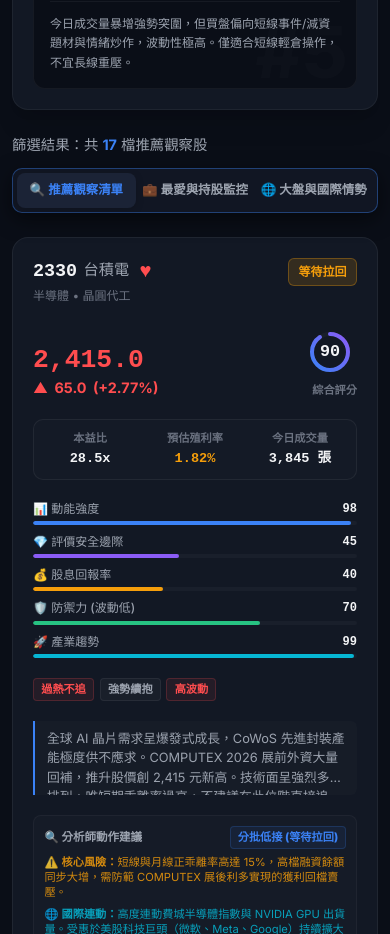
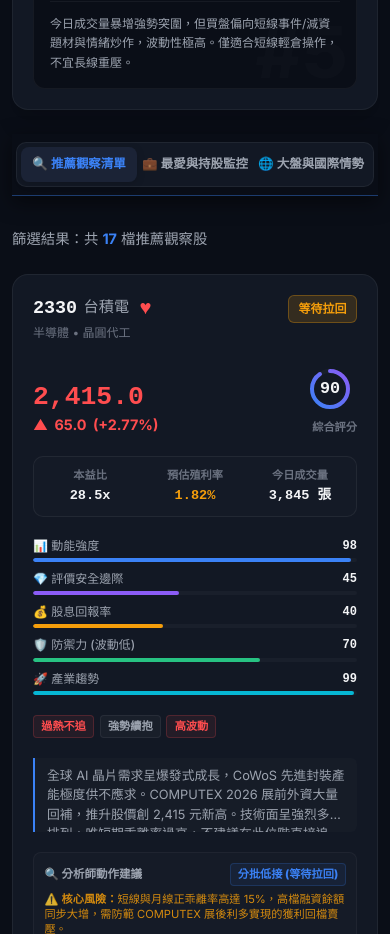
Before and after one commit to alex0647-star/tw-stock-radar, a React (Vite) app: page / in a window 390 px wide. Shown: the part 1260-2194 px from the top of the page. Built offline with nearby package versions, Linux system fonts and the light colour scheme.

Commit message:
更新V2.2

```diff
--- a/src/App.jsx
+++ b/src/App.jsx
@@ -166,21 +166,7 @@
 
             <div className="stock-grid-container">
               {activeTab === 'grid' && <TopChipsRadar />}
-              <div className="grid-header">
-                {activeTab === 'grid' ? (
-                  <div className="results-count">
-                    篩選結果：共 <span>{sortedStocks.length}</span> 檔推薦觀察股
-                  </div>
-                ) : activeTab === 'portfolio' ? (
-                  <div className="results-count">
-                    我的最愛與持股監控控制台
-                  </div>
-                ) : (
-                  <div className="results-count">
-                    加權指數與國際情勢戰略對策室
-                  </div>
-                )}
-
+              <div className="sticky-tab-bar">
                 <div className="tab-buttons">
                   <button
                     className={`btn-tab ${activeTab === 'grid' ? 'active' : ''}`}
@@ -201,6 +187,22 @@
                     🌐 大盤與國際情勢
                   </button>
                 </div>
+              </div>
+
+              <div className="grid-header">
+                {activeTab === 'grid' ? (
+                  <div className="results-count">
+                    篩選結果：共 <span>{sortedStocks.length}</span> 檔推薦觀察股
+                  </div>
+                ) : activeTab === 'portfolio' ? (
+                  <div className="results-count">
+                    我的最愛與持股監控控制台
+                  </div>
+                ) : (
+                  <div className="results-count">
+                    加權指數與國際情勢戰略對策室
+                  </div>
+                )}
               </div>
 
               {activeTab === 'grid' ? (
--- a/src/index.css
+++ b/src/index.css
@@ -1272,15 +1272,6 @@
     width: 100%;
     display: grid;
     grid-template-columns: repeat(3, 1fr);
-    position: sticky;
-    top: 86px; /* 貼在手機版 sticky navbar (約 86px) 的下方 */
-    z-index: 99;
-    background-color: rgba(18, 24, 36, 0.95); /* 半透明科技暗色底 */
-    backdrop-filter: blur(12px);
-    -webkit-backdrop-filter: blur(12px);
-    border: 1.5px solid var(--border-active); /* 精緻微發光邊框 */
-    box-shadow: 0 6px 20px rgba(0, 0, 0, 0.5);
-    transition: var(--transition);
   }
 
   .btn-tab {
@@ -1369,3 +1360,33 @@
     margin-top: 0.25rem;
   }
 }
+
+/* ==========================================================================
+   全域置頂頁籤導航欄 (Sticky Segment Tab Controls)
+   ========================================================================== */
+.sticky-tab-bar {
+  position: sticky;
+  top: 65px; /* 桌機版貼在 navbar (約 65px) 的正下方 */
+  z-index: 95;
+  background-color: var(--bg-primary); /* 利用暗色主底色遮蔽滾動上來的卡片 */
+  padding: 0.75rem 0;
+  display: flex;
+  justify-content: flex-end; /* 桌機版靠右顯示 */
+  border-bottom: 1px solid rgba(255, 255, 255, 0.03);
+  transition: var(--transition);
+}
+
+@media (max-width: 768px) {
+  .sticky-tab-bar {
+    position: sticky;
+    top: 86px; /* 手機版貼在 navbar (約 86px) 的正下方 */
+    z-index: 95;
+    background-color: rgba(10, 14, 23, 0.95); /* 半透明科技暗色底 */
+    backdrop-filter: blur(12px);
+    -webkit-backdrop-filter: blur(12px);
+    padding: 0.5rem 0.25rem;
+    border-bottom: 1.5px solid var(--border-active); /* 精緻置頂發光分割線，更有質感 */
+    box-shadow: 0 6px 20px rgba(0, 0, 0, 0.5);
+    margin-bottom: 0.5rem;
+  }
+}
```
